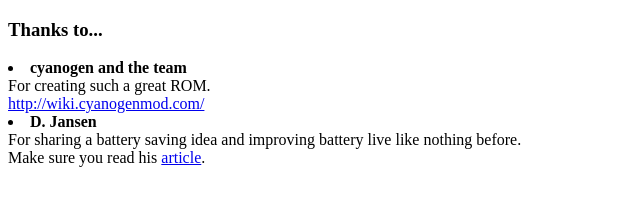
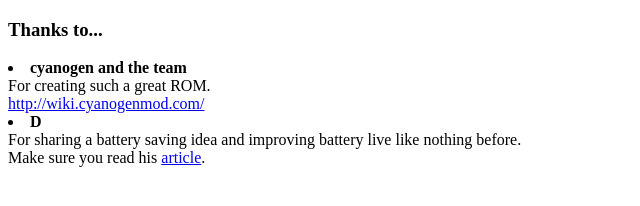
Before and after one commit to vogtp/android-CPU-tuner, a plain HTML site: page assets/help/thanks.html in a window 1280 px wide. Shown: the full height of the page, 0-640 px from the left. Drawn offline with Linux system fonts and the light colour scheme.

Commit message:
change name

```diff
--- a/assets/help/thanks.html
+++ b/assets/help/thanks.html
@@ -10,7 +10,7 @@
 For creating such a great ROM.<br>
 <a href="http://wiki.cyanogenmod.com/">http://wiki.cyanogenmod.com/</a>
 </li>
-<li><b>D. Jansen</b><br>
+<li><b>D</b><br>
 For sharing a battery saving idea and improving battery live like nothing before.<br>
 Make sure you read his <a href="http://linux-tipps.blogspot.com/2010/11/reducing-power-consumption-on-almost.html">article</a>.
 </li>
```
Also changed, not shown: 2 other files.
